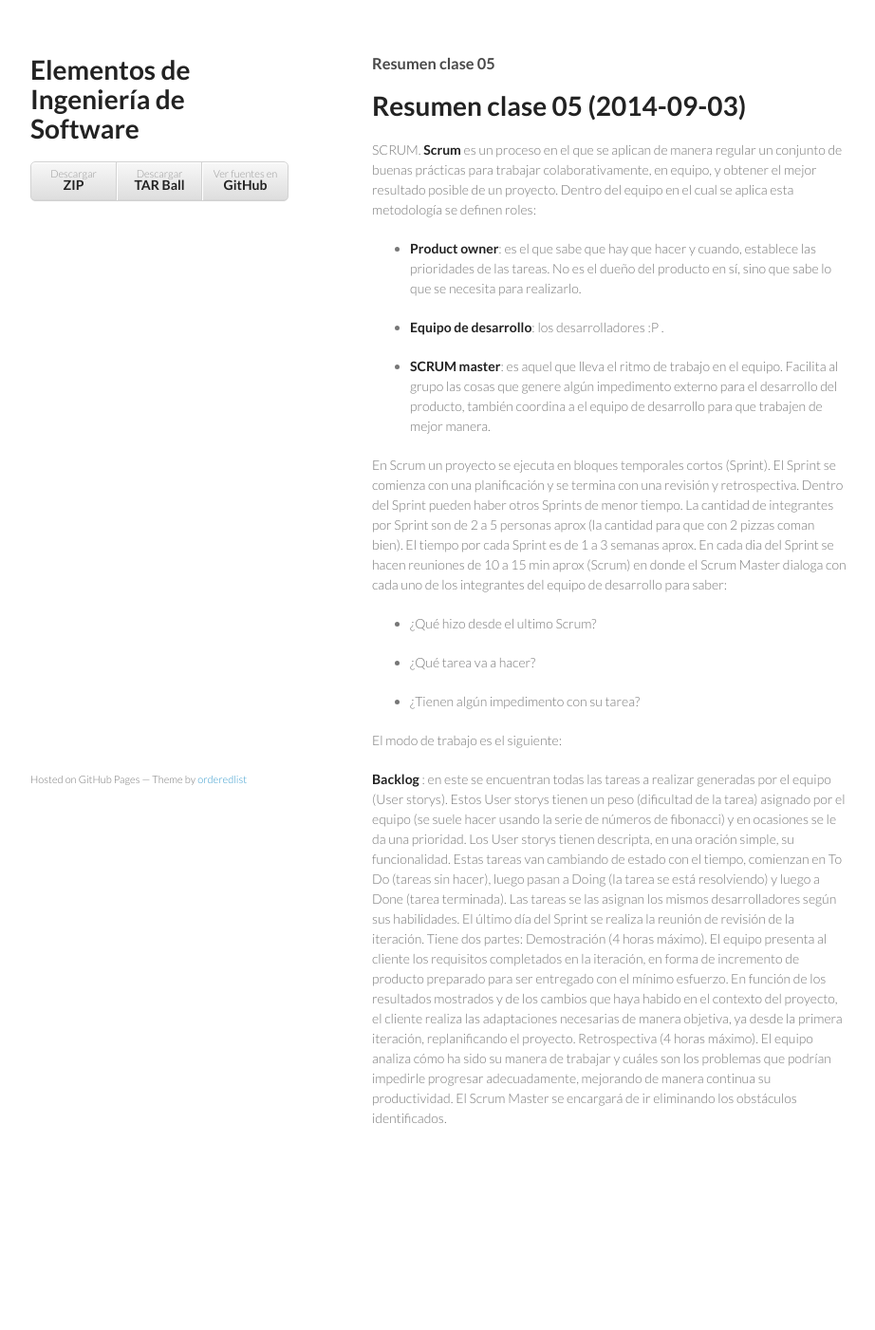
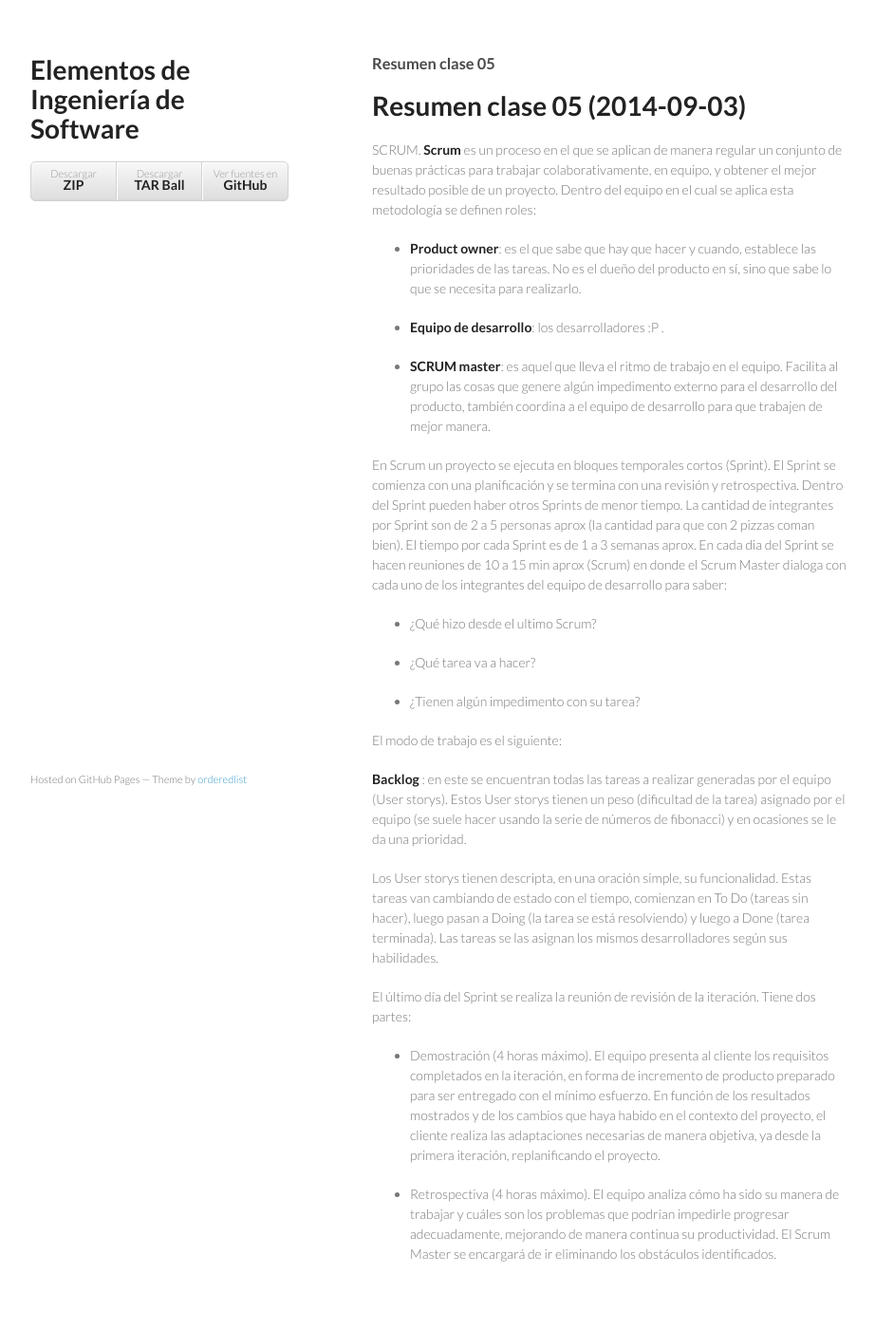
Before and after one commit to SoftwareEngineeringUNQ/bitacora, a Jekyll site: the page built from _posts/2014-09-03-resumen-clase-05.md, in a window 1280 px wide. Shown: the whole page at 95% size, without its empty margins (178-1100 px from the left). Built offline with Jekyll 4.4.1, drawn with Linux system fonts in a browser that asks for light colours; before the commit the page ends 1258 px from its top, so only the background shows below that.

```diff
--- a/_posts/2014-09-03-resumen-clase-05.md
+++ b/_posts/2014-09-03-resumen-clase-05.md
@@ -36,8 +36,12 @@ dialoga con cada uno de los integrantes del equipo de desarrollo para saber:
 El modo de trabajo es el siguiente:
 
  **Backlog** : en este se encuentran todas las tareas a realizar generadas por el equipo (User storys). Estos User storys tienen un peso (dificultad de la tarea) asignado por el equipo (se suele hacer usando la serie de números de fibonacci) y en ocasiones se le da una prioridad.
+
 Los User storys tienen descripta, en una oración simple, su funcionalidad.
 Estas tareas van cambiando de estado con el tiempo, comienzan en To Do (tareas sin hacer), luego pasan a Doing (la tarea se está resolviendo) y luego a Done (tarea terminada). Las tareas se las asignan los mismos desarrolladores según sus habilidades.
+
 El último día del Sprint se realiza la reunión de revisión de la iteración. Tiene dos partes:
-Demostración (4 horas máximo). El equipo presenta al cliente los requisitos completados en la iteración, en forma de incremento de producto preparado para ser entregado con el mínimo esfuerzo. En función de los resultados mostrados y de los cambios que haya habido en el contexto del proyecto, el cliente realiza las adaptaciones necesarias de manera objetiva, ya desde la primera iteración, replanificando el proyecto.
-Retrospectiva (4 horas máximo). El equipo analiza cómo ha sido su manera de trabajar y cuáles son los problemas que podrían impedirle progresar adecuadamente, mejorando de manera continua su productividad. El Scrum Master se encargará de ir eliminando los obstáculos identificados.
+
+* Demostración (4 horas máximo). El equipo presenta al cliente los requisitos completados en la iteración, en forma de incremento de producto preparado para ser entregado con el mínimo esfuerzo. En función de los resultados mostrados y de los cambios que haya habido en el contexto del proyecto, el cliente realiza las adaptaciones necesarias de manera objetiva, ya desde la primera iteración, replanificando el proyecto.
+
+* Retrospectiva (4 horas máximo). El equipo analiza cómo ha sido su manera de trabajar y cuáles son los problemas que podrían impedirle progresar adecuadamente, mejorando de manera continua su productividad. El Scrum Master se encargará de ir eliminando los obstáculos identificados.
```
